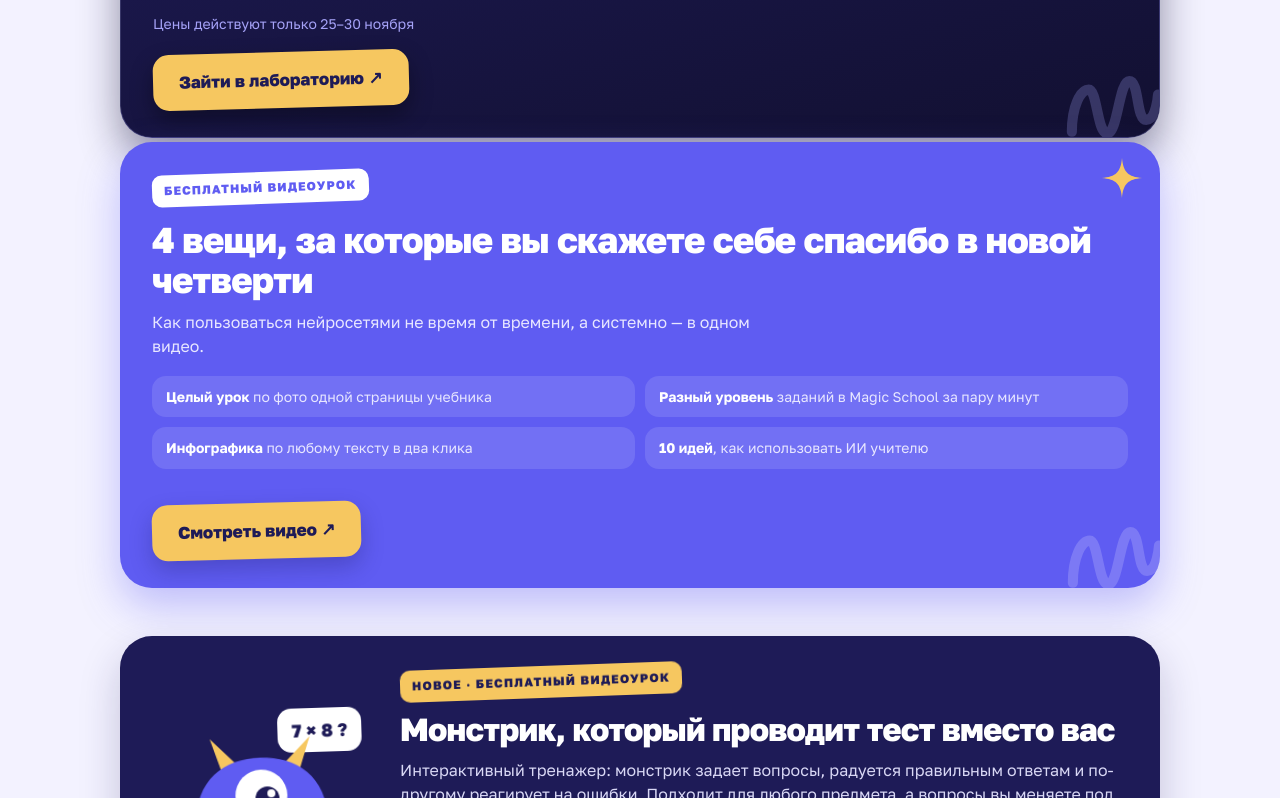
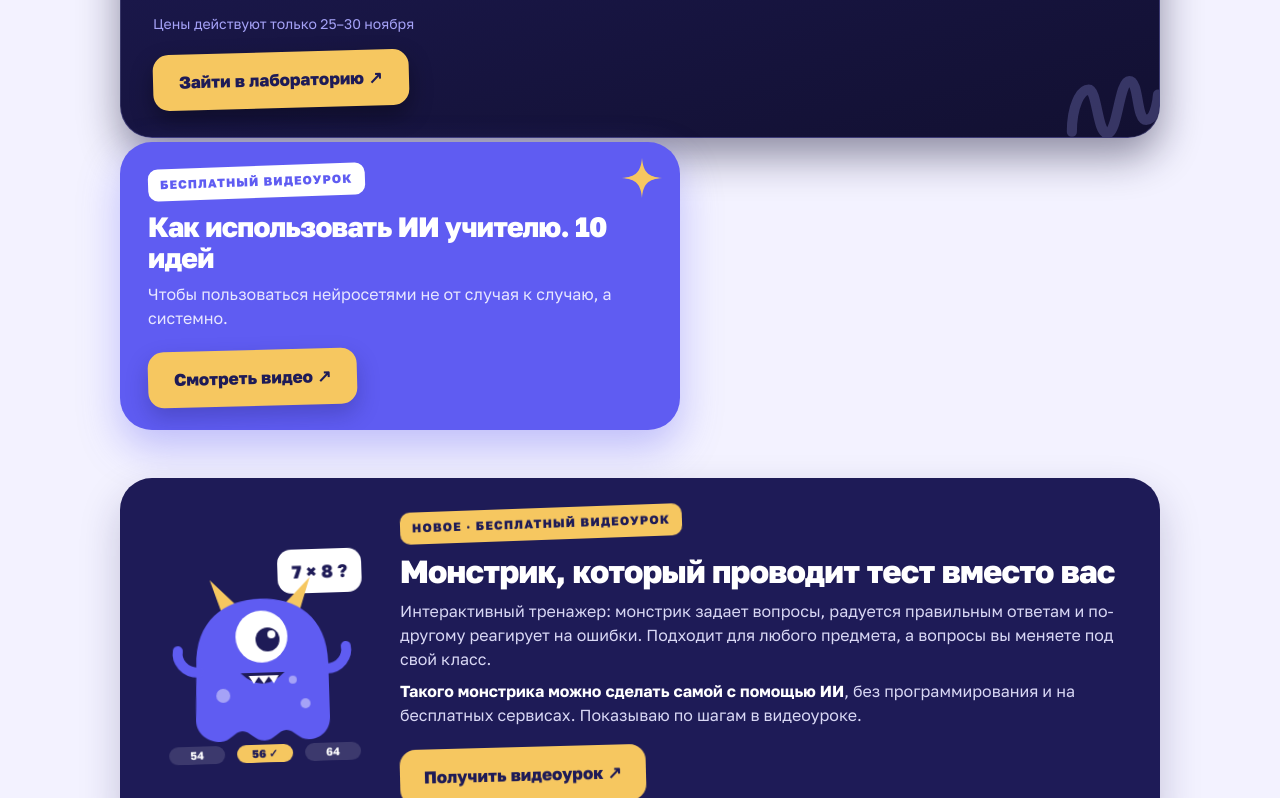
Before and after one commit to edugamechanger-lab/taplink-tiktok, a plain HTML site: page index.html in a window 1280 px wide. Shown: the part 668-1466 px from the top of the page. Drawn offline with Linux system fonts and the light colour scheme.

Commit message:
Сжать плашку видеоурока: без списка из 4 пунктов, короче и уже
Co-Authored-By: Claude Sonnet 5 <noreply@anthropic.com>
Claude-Session: https://claude.ai/code/session_01NqjMuSzH9uRWgs2mtSMn78

```diff
--- a/index.html
+++ b/index.html
@@ -2,7 +2,7 @@
 <html lang="ru">
 <head>
   <meta http-equiv="Cache-Control" content="no-cache">
-  <meta name="taplink-build" content="20261126210648">
+  <meta name="taplink-build" content="20261126211326">
   <meta charset="utf-8">
   <meta name="viewport" content="width=device-width, initial-scale=1">
   <meta name="theme-color" content="#5F5CF2">
@@ -175,6 +175,10 @@ h1 span{display:block;color:var(--violet)}
 .pr-btn:hover{transform:rotate(0) translateY(-2px);background:#fff}
 .pr-btn:focus-visible{outline:3px solid #fff;outline-offset:4px}
 .pr-note{position:relative;margin-top:12px;font-size:13px;color:#d6d4ff}
+.practicum-compact{padding:24px 28px;max-width:560px}
+.practicum-compact h3{font-size:clamp(22px,3.6vw,28px);margin:14px 0 8px}
+.practicum-compact .pr-sub{margin-bottom:4px}
+.practicum-compact .pr-btn{margin-top:16px}
 
 /* ---------- ЧЁРНАЯ ПЯТНИЦА ---------- */
 .bf{
@@ -269,6 +273,7 @@ footer span{color:var(--violet)}
   .monster-wrap{width:170px;margin:0 auto}
   .bot-btn{width:100%;justify-content:center}
   .practicum{padding:24px 20px;margin-top:-28px;border-radius:28px}
+  .practicum-compact{max-width:none}
   .video{grid-template-columns:1fr;padding:14px;gap:14px;margin-top:-28px}
   .v-btn{align-self:stretch;text-align:center}
   .pr-list{grid-template-columns:1fr}
@@ -360,21 +365,14 @@ footer span{color:var(--violet)}
         <a class="bf-btn" href="https://t.me/EdhackMargo_bot?start=dl-1795594158f06b5902a1fb" target="_blank" rel="noopener noreferrer">Зайти в лабораторию ↗</a>
       </div>
 
-      <!-- ===== БЕСПЛАТНЫЙ ВИДЕОУРОК: 4 ВЕЩИ ЗА НОВУЮ ЧЕТВЕРТЬ ===== -->
-      <div class="practicum">
+      <!-- ===== БЕСПЛАТНЫЙ ВИДЕОУРОК: КАК ИСПОЛЬЗОВАТЬ ИИ УЧИТЕЛЮ. 10 ИДЕЙ ===== -->
+      <div class="practicum practicum-compact">
         <span class="d" aria-hidden="true" style="right:18px;top:16px;width:40px;height:40px;color:#F6C760"><svg><use href="#sparkle"/></svg></span>
-        <span class="d" aria-hidden="true" style="right:-16px;bottom:-10px;width:110px;height:76px;color:rgba(255,255,255,.18)"><svg><use href="#squiggle"/></svg></span>
         <div class="pr-top">
           <span class="pr-badge">Бесплатный видеоурок</span>
         </div>
-        <h3>4 вещи, за которые вы скажете себе спасибо в новой четверти</h3>
-        <p class="pr-sub">Как пользоваться нейросетями не время от времени, а системно — в одном видео.</p>
-        <ul class="pr-list">
-          <li><b>Целый урок</b> по фото одной страницы учебника</li>
-          <li><b>Разный уровень</b> заданий в Magic School за пару минут</li>
-          <li><b>Инфографика</b> по любому тексту в два клика</li>
-          <li><b>10 идей</b>, как использовать ИИ учителю</li>
-        </ul>
+        <h3>Как использовать ИИ учителю. 10 идей</h3>
+        <p class="pr-sub">Чтобы пользоваться нейросетями не от случая к случаю, а системно.</p>
         <a class="pr-btn" href="https://t.me/EdhackMargo_bot?start=dl-1795701836707" target="_blank" rel="noopener noreferrer">Смотреть видео ↗</a>
       </div>
 
@@ -629,7 +627,7 @@ footer span{color:var(--violet)}
   /* Встроенные браузеры (TikTok, Instagram) держат старую копию страницы.
      Сверяем номер сборки с сервером; если вышла новая, перезагружаемся. */
   (function(){
-    var BUILD = '20261126210648';  /* номер сборки, тот же, что в meta taplink-build */
+    var BUILD = '20261126211326';  /* номер сборки, тот же, что в meta taplink-build */
     try {
       fetch(location.pathname + '?nocache=' + Date.now(), {cache:'no-store'})
         .then(function(r){ return r.ok ? r.text() : ''; })
```
Also changed, not shown: _build/template.html (+5 -0 lines), _build/video-promo.html (+4 -11 lines).
